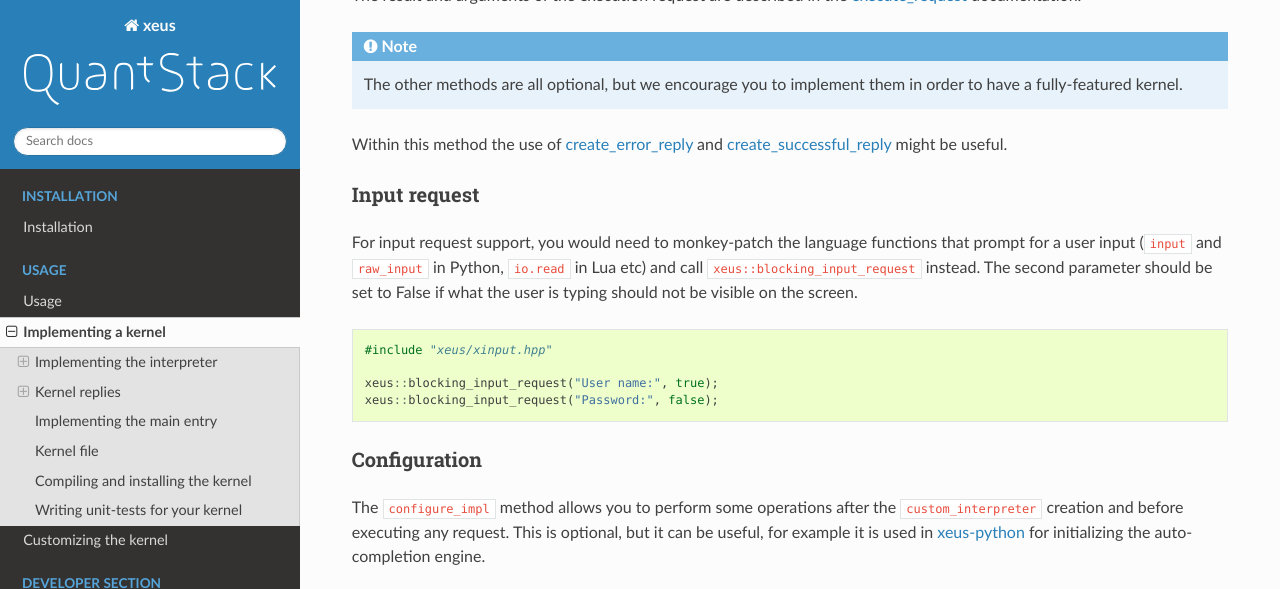
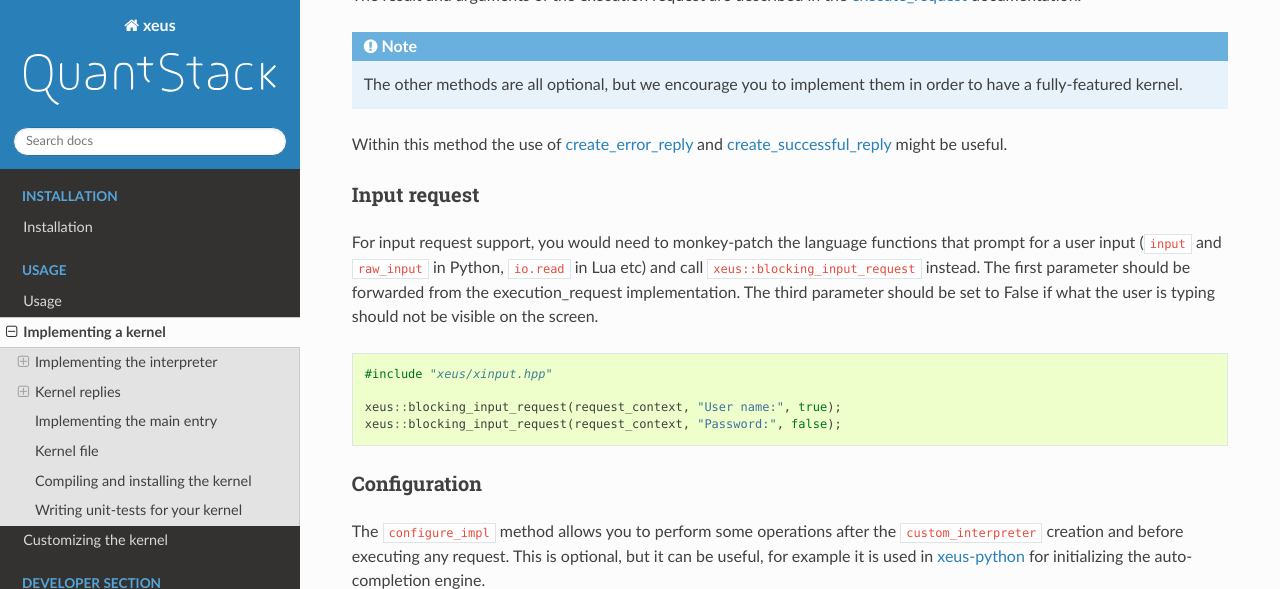
Before and after one commit to jupyter-xeus/xeus, a Sphinx documentation site: the page built from docs/source/kernel_implementation.rst, in a window 1280 px wide and 900 px high, scrolled down 1302 px, cut to the strip 0-589 px from the top of the window. Built offline with Sphinx 7.4.7 and the Read the Docs theme 2.0.0, drawn with Linux system fonts in a browser that asks for light colours.

Commit message:
Updated documentation after parent header PR

```diff
--- a/docs/source/kernel_implementation.rst
+++ b/docs/source/kernel_implementation.rst
@@ -64,15 +64,16 @@ Input request
 ~~~~~~~~~~~~~
 
 For input request support, you would need to monkey-patch the language functions that prompt for a user input (``input``
-and ``raw_input`` in Python, ``io.read`` in Lua etc) and call ``xeus::blocking_input_request`` instead. The second parameter
-should be set to False if what the user is typing should not be visible on the screen.
+and ``raw_input`` in Python, ``io.read`` in Lua etc) and call ``xeus::blocking_input_request`` instead. The first parameter
+should be forwarded from the execution_request implementation. The third parameter should be set to False if what the user
+is typing should not be visible on the screen.
 
 .. code::
 
     #include "xeus/xinput.hpp"
 
-    xeus::blocking_input_request("User name:", true);
-    xeus::blocking_input_request("Password:", false);
+    xeus::blocking_input_request(request_context, "User name:", true);
+    xeus::blocking_input_request(request_context, "Password:", false);
 
 Configuration
 ~~~~~~~~~~~~~
```
Also changed, not shown: 4 other files.
